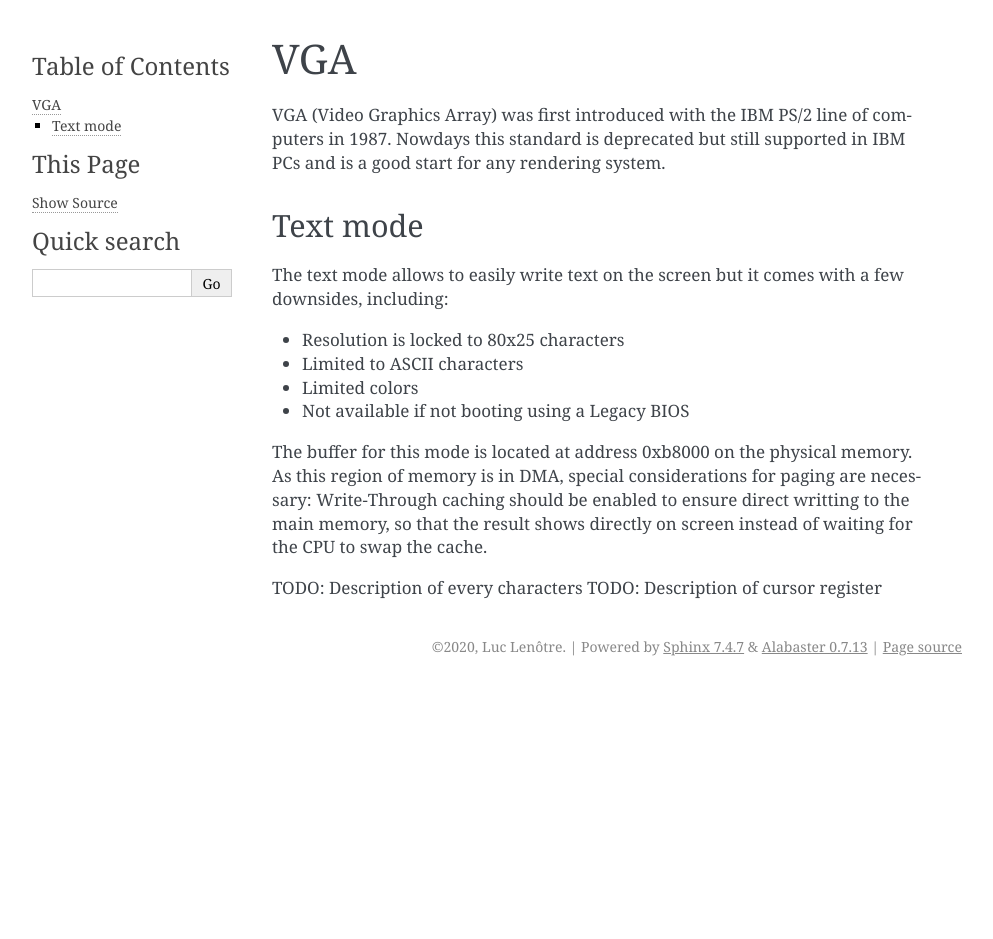
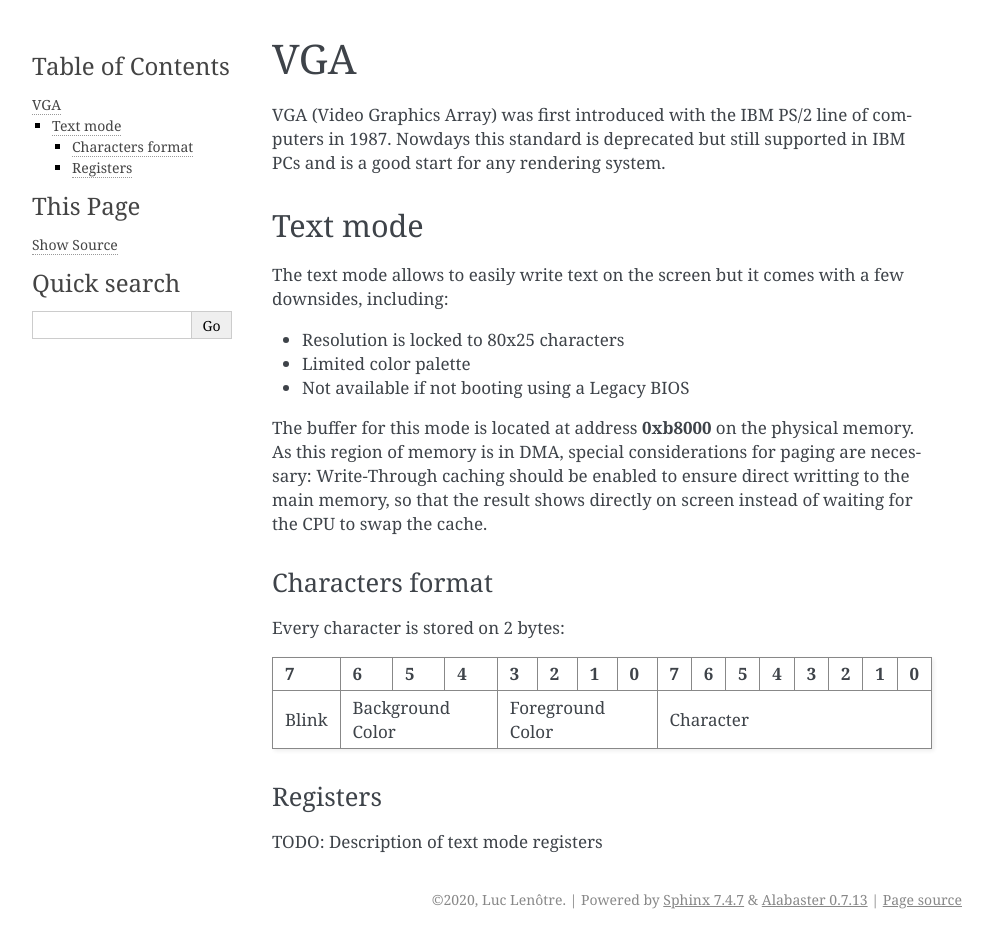
Before and after one commit to maestro-os/maestro, a Sphinx documentation site: the page built from doc/VGA.rst, in a window 1280 px wide. Shown: the whole page, without its empty margins (148-1141 px from the left). Built offline with Sphinx 7.4.7, drawn with Linux system fonts in a browser that asks for light colours; pages that are not in the unit, such as notebooks, are missing from menus; before the commit the page ends 900 px from its top, so only the background shows below that.

```diff
--- a/doc/VGA.rst
+++ b/doc/VGA.rst
@@ -1,5 +1,5 @@
 VGA
-===
+***
 
 VGA (Video Graphics Array) was first introduced with the IBM PS/2 line of computers in 1987.
 Nowdays this standard is deprecated but still supported in IBM PCs and is a good start for any rendering system.
@@ -7,19 +7,35 @@ Nowdays this standard is deprecated but still supported in IBM PCs and is a good
 
 
 Text mode
----------
+=========
 
 The text mode allows to easily write text on the screen but it comes with a few downsides, including:
 
 - Resolution is locked to 80x25 characters
-- Limited to ASCII characters
-- Limited colors
+- Limited color palette
 - Not available if not booting using a Legacy BIOS
 
 
 
-The buffer for this mode is located at address 0xb8000 on the physical memory.
+The buffer for this mode is located at address **0xb8000** on the physical memory.
 As this region of memory is in DMA, special considerations for paging are necessary: Write-Through caching should be enabled to ensure direct writting to the main memory, so that the result shows directly on screen instead of waiting for the CPU to swap the cache.
 
-TODO: Description of every characters
-TODO: Description of cursor register
+
+
+Characters format
+-----------------
+
+Every character is stored on 2 bytes:
+
++-------+------+------+------+----+----+----+----+---+---+---+---+---+---+---+---+
+| 7     | 6    | 5    | 4    | 3  | 2  | 1  | 0  | 7 | 6 | 5 | 4 | 3 | 2 | 1 | 0 |
++=======+======+======+======+====+====+====+====+===+===+===+===+===+===+===+===+
+| Blink | Background Color   | Foreground Color  | Character                     |
++-------+------+------+------+----+----+----+----+---+---+---+---+---+---+---+---+
+
+
+
+Registers
+---------
+
+TODO: Description of text mode registers
--- a/doc/booting.rst
+++ b/doc/booting.rst
@@ -0,0 +1,4 @@
+Booting
+=======
+
+TODO
```
Also changed, not shown: doc/debug.rst (added, +93 -0 lines).
